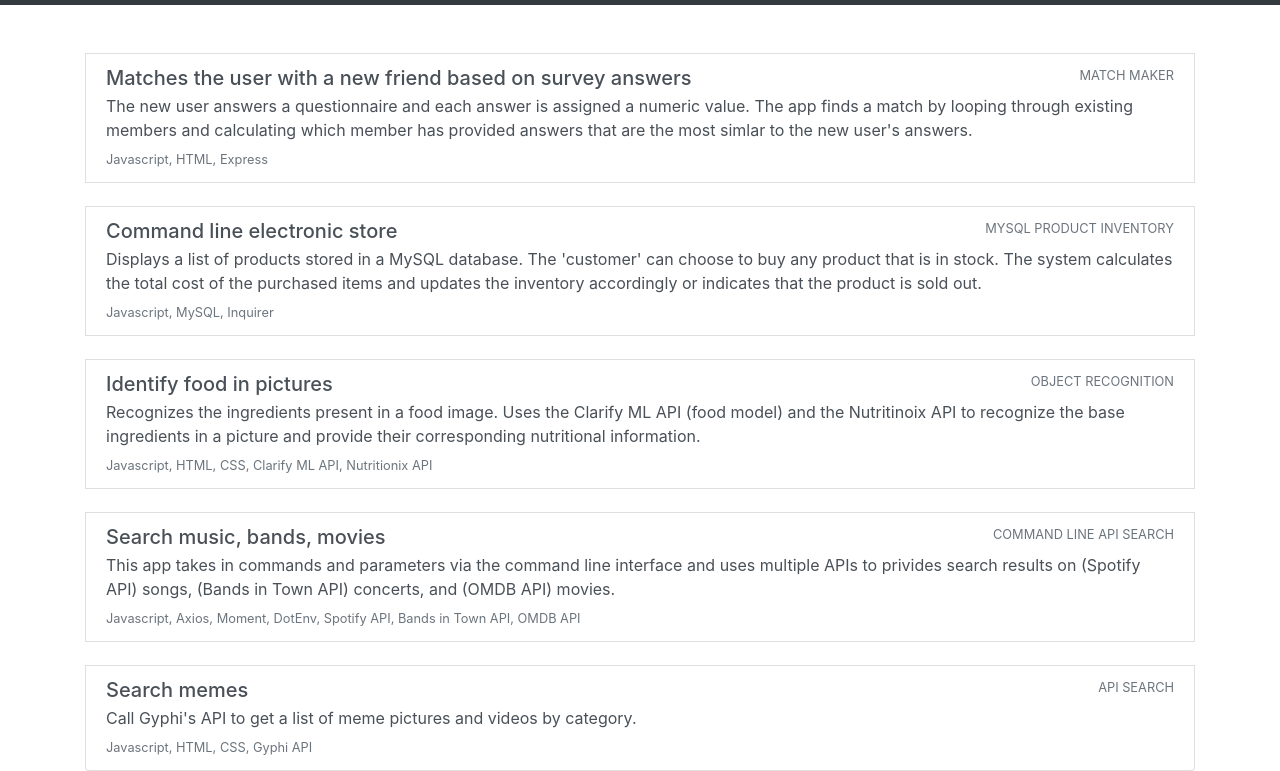
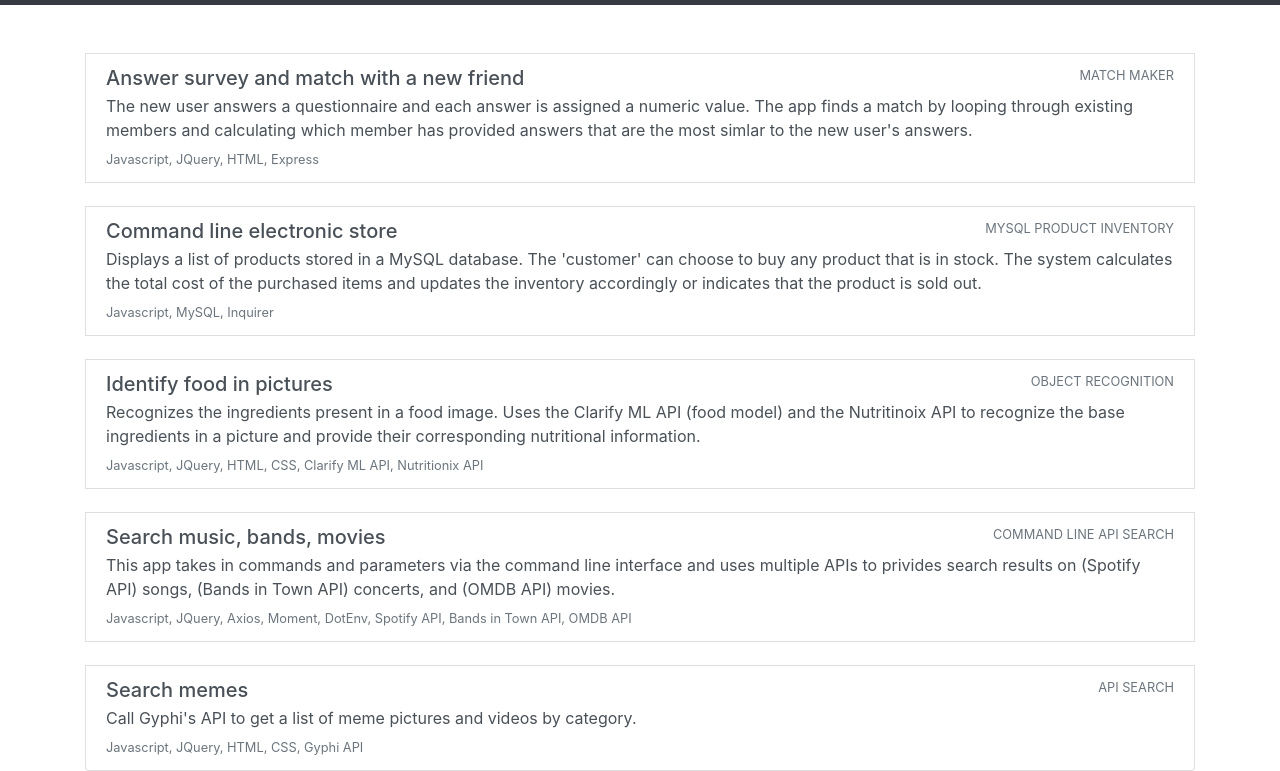
Before and after one commit to fedevillalp/homepage, a website: page code.html in a window 1280 px wide. Shown: the part 51-822 px from the top of the page. Drawn offline with Linux system fonts and the light colour scheme.

Commit message:
add survey

```diff
--- a/code.html
+++ b/code.html
@@ -62,11 +62,11 @@
 
         <a href="https://github.com/fedevillalp/FriendFinder" class="list-group-item list-group-item-action">
             <div class="d-flex w-100 justify-content-between">
-            <h5 class="mb-1">Matches the user with a new friend based on survey answers</h5>
+            <h5 class="mb-1">Answer survey and match with a new friend</h5>
             <small class="text-muted">MATCH MAKER</small>
             </div>
             <p class="mb-1">The new user answers a questionnaire and each answer is assigned a numeric value. The app finds a match by looping through existing members and calculating which member has provided answers that are the most simlar to the new user's answers.</p>
-            <small class="text-muted">Javascript, HTML, Express</small>
+            <small class="text-muted">Javascript, JQuery, HTML, Express</small>
         </a>
 
         <br>
@@ -87,7 +87,7 @@
             <small class="text-muted">OBJECT RECOGNITION</small>
             </div>
             <p class="mb-1">Recognizes the ingredients present in a food image. Uses the Clarify ML API (food model) and the Nutritinoix API to recognize the base ingredients in a picture and provide their corresponding nutritional information.</p>
-            <small class="text-muted">Javascript, HTML, CSS, Clarify ML API, Nutritionix API</small>
+            <small class="text-muted">Javascript, JQuery, HTML, CSS, Clarify ML API, Nutritionix API</small>
         </a>
 
         <br>
@@ -98,7 +98,7 @@
             <small class="text-muted">COMMAND LINE API SEARCH</small>
           </div>
           <p class="mb-1">This app takes in commands and parameters via the command line interface and uses multiple APIs to privides search results on (Spotify API) songs, (Bands in Town API) concerts, and (OMDB API) movies. </p>
-          <small class="text-muted">Javascript, Axios, Moment, DotEnv, Spotify API, Bands in Town API, OMDB API</small>
+          <small class="text-muted">Javascript, JQuery, Axios, Moment, DotEnv, Spotify API, Bands in Town API, OMDB API</small>
         </a>
 
         <br>
@@ -109,7 +109,7 @@
             <small class="text-muted">API SEARCH</small>
           </div>
           <p class="mb-1">Call Gyphi's API to get a list of meme pictures and videos by category.</p>
-          <small class="text-muted">Javascript, HTML, CSS, Gyphi API</small>
+          <small class="text-muted">Javascript, JQuery, HTML, CSS, Gyphi API</small>
         </a>
 
     </div>
```
